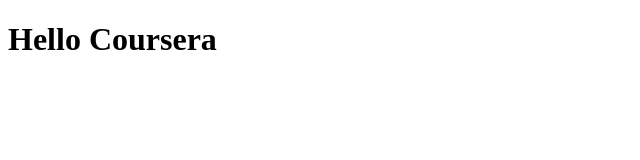
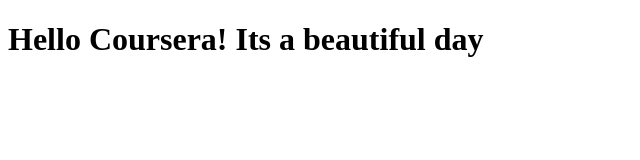
Before and after one commit to vtchica23/Coursera-9-2016, a plain HTML site: page site/index.html in a window 1280 px wide. Shown: the whole page, without its empty margins (0-640 px from the left). Drawn offline with Linux system fonts and the light colour scheme.

Commit message:
small addition to page content.

```diff
--- a/site/index.html
+++ b/site/index.html
@@ -4,6 +4,6 @@
 	<title>Hello Coursera</title>
 </head>
 <body>
-<h1>Hello Coursera</h1>
+<h1>Hello Coursera! Its a beautiful day</h1>
 </body>
 </html>
```
